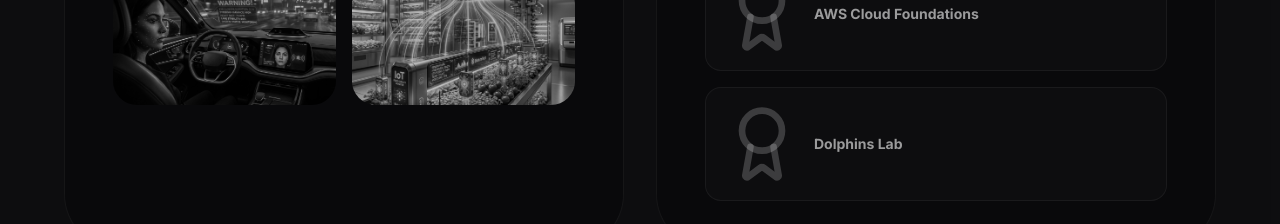
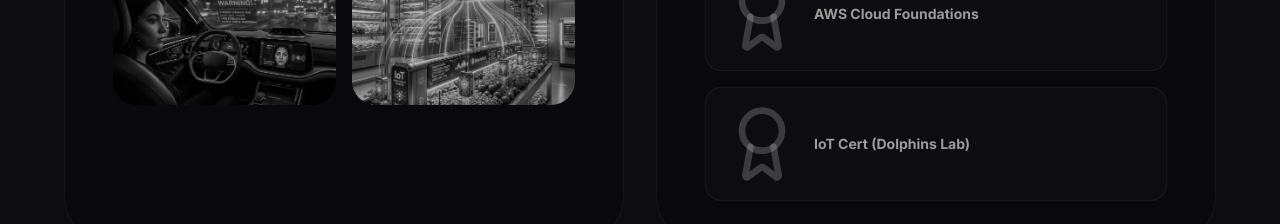
Before and after one commit to Muskangujar/Portfolio, a Next.js app: page / in a window 1280 px wide. Shown: the part 4740-4964 px from the top of the page. Built offline with nearby package versions, Linux system fonts and the light colour scheme.

Commit message:
fix: rename Dolphins Lab cert to IoT Cert (Dolphins Lab)

```diff
--- a/app/page.tsx
+++ b/app/page.tsx
@@ -271,7 +271,7 @@ export default function Home() {
                      Industry validations from AWS, Oracle, and leading AI labs.
                 </p>
                 <div className="grid gap-2 sm:gap-4">
-                   {['Machine Learning A-Z', 'Oracle AI Foundations', 'AWS Cloud Foundations', 'Dolphins Lab'].map(c => (
+                   {['Machine Learning A-Z', 'Oracle AI Foundations', 'AWS Cloud Foundations', 'IoT Cert (Dolphins Lab)'].map(c => (
                      <div key={c} className="flex items-center gap-2 p-3 rounded-xl bg-foreground/[0.02] border border-foreground/5 transition-colors group-hover:bg-foreground/[0.05] sm:gap-3 sm:p-4 sm:rounded-2xl">
                         <Award size={16} className="text-foreground/20 sm:size-20" />
                         <span className="text-[10px] font-bold text-foreground/60 sm:text-sm">{c}</span>
```
